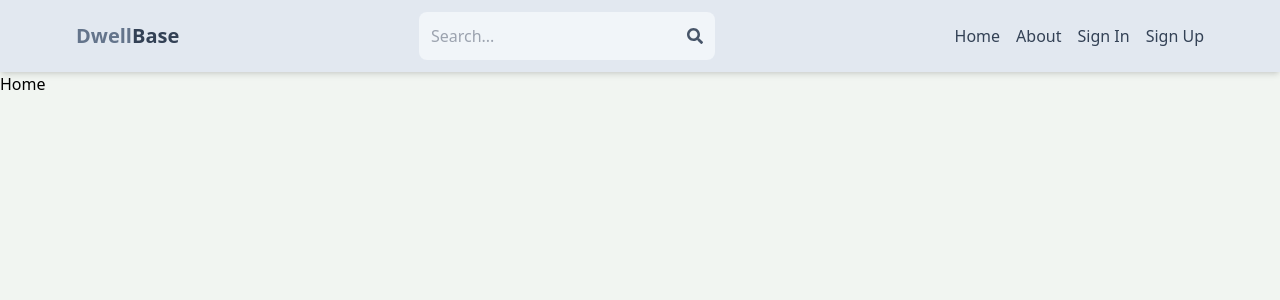
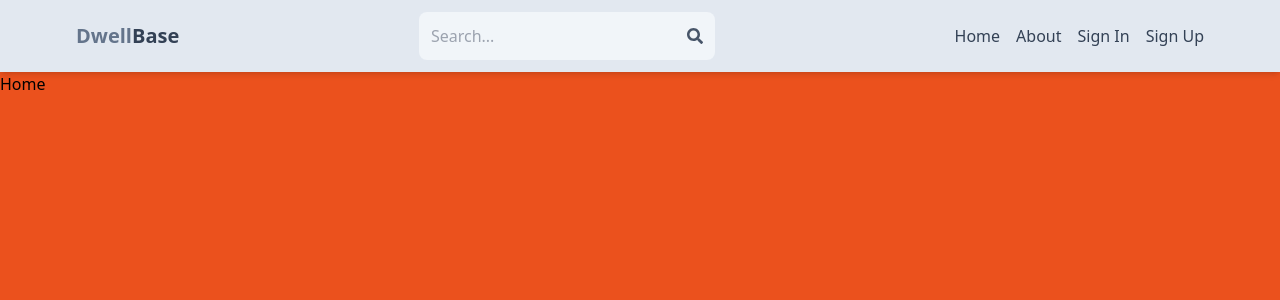
Before and after one commit to Athish-18/mern, a React (Vite) app in the folder client/: page / in a window 1280 px wide. Shown: the top 300 px of the page. Built offline with nearby package versions, Linux system fonts and the light colour scheme.

Commit message:
Your commit message

```diff
--- a/client/src/index.css
+++ b/client/src/index.css
@@ -3,5 +3,5 @@
 @tailwind utilities;
 
 body {
-  background-color: rgb(241, 245, 241);
+  background-color: rgb(235, 81, 29);
 }
```
